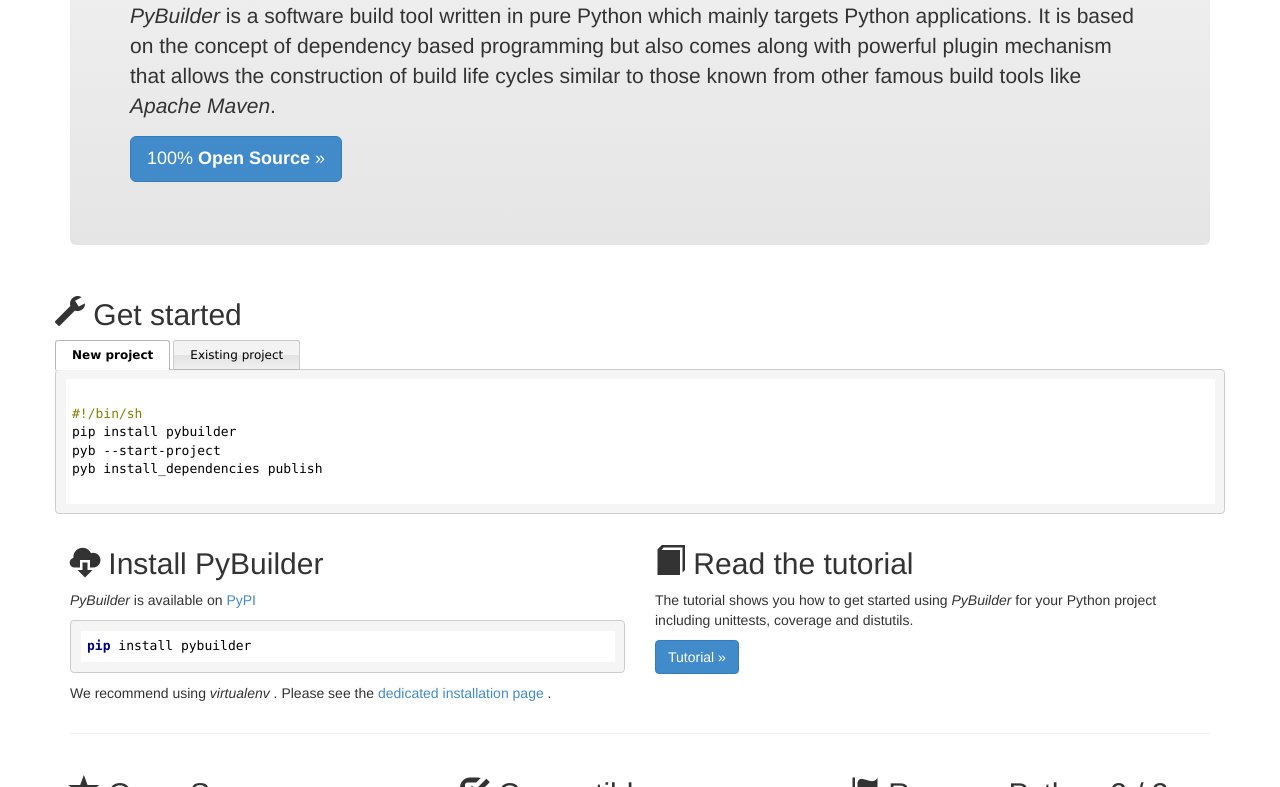
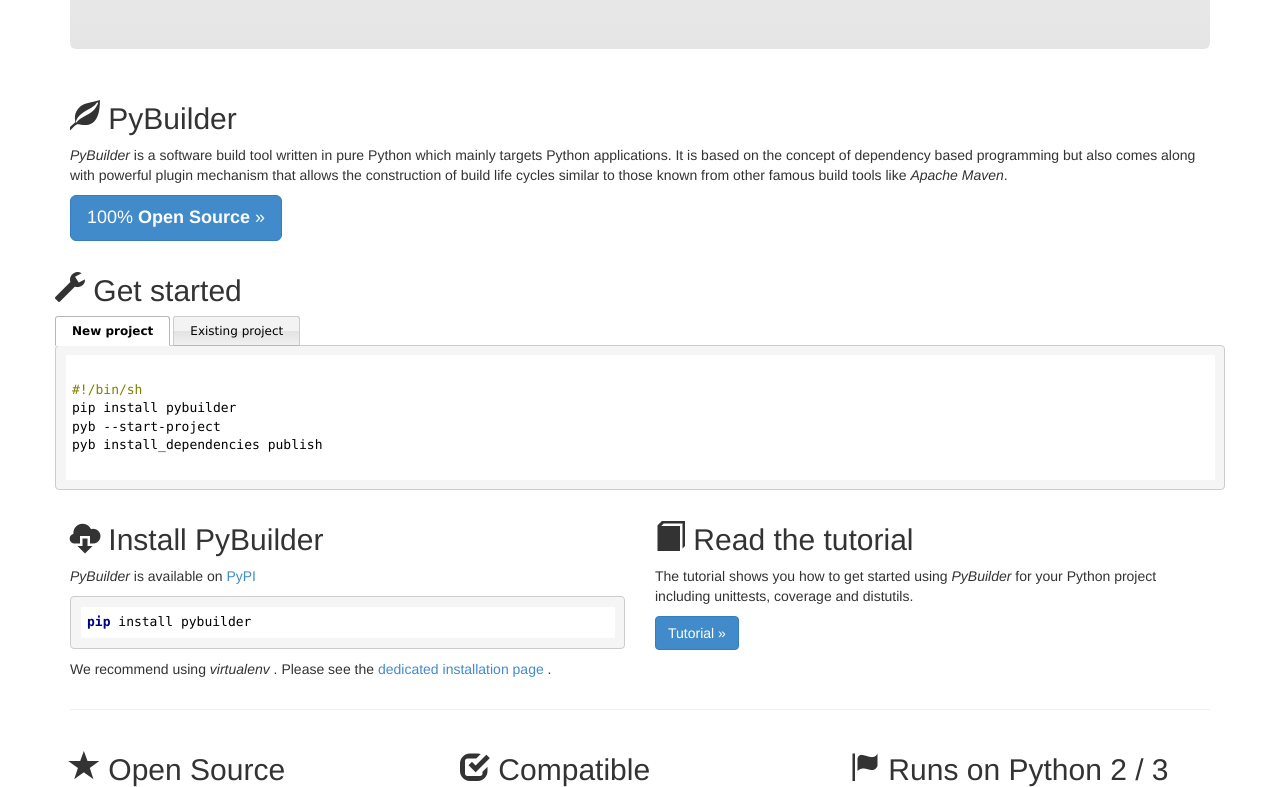
Before and after one commit to pybuilder/pybuilder.github.io, a Jekyll site: the page built from index.html, in a window 1280 px wide and 900 px high, scrolled down 431 px, cut to the strip 113-900 px from the top of the window. Built offline with Jekyll 4.4.1, drawn with Linux system fonts in a browser that asks for light colours; nearby versions of some CDN libraries.

Commit message:
Moving claim to it's own row

```diff
--- a/index.html
+++ b/index.html
@@ -10,6 +10,15 @@
 
   <iframe width="560" height="315" src="//www.youtube.com/embed/iQU18hAjux4?rel=0" frameborder="0" allowfullscreen></iframe>
 
+</div>
+
+
+<div class="row">
+  <div class="col-md-12">
+    <h2>
+      <span class="glyphicon glyphicon-leaf"></span>
+      PyBuilder
+    </h2>
     {% capture claim %}{% include content/claim.md %}{% endcapture %}
     {{ claim | markdownify }}
 
@@ -19,6 +28,7 @@
         &raquo;
       </a>
     </p>
+  </div>
 </div>
 
 <div class="row">
```
Lines whose indentation alone changed are shown as unchanged.
